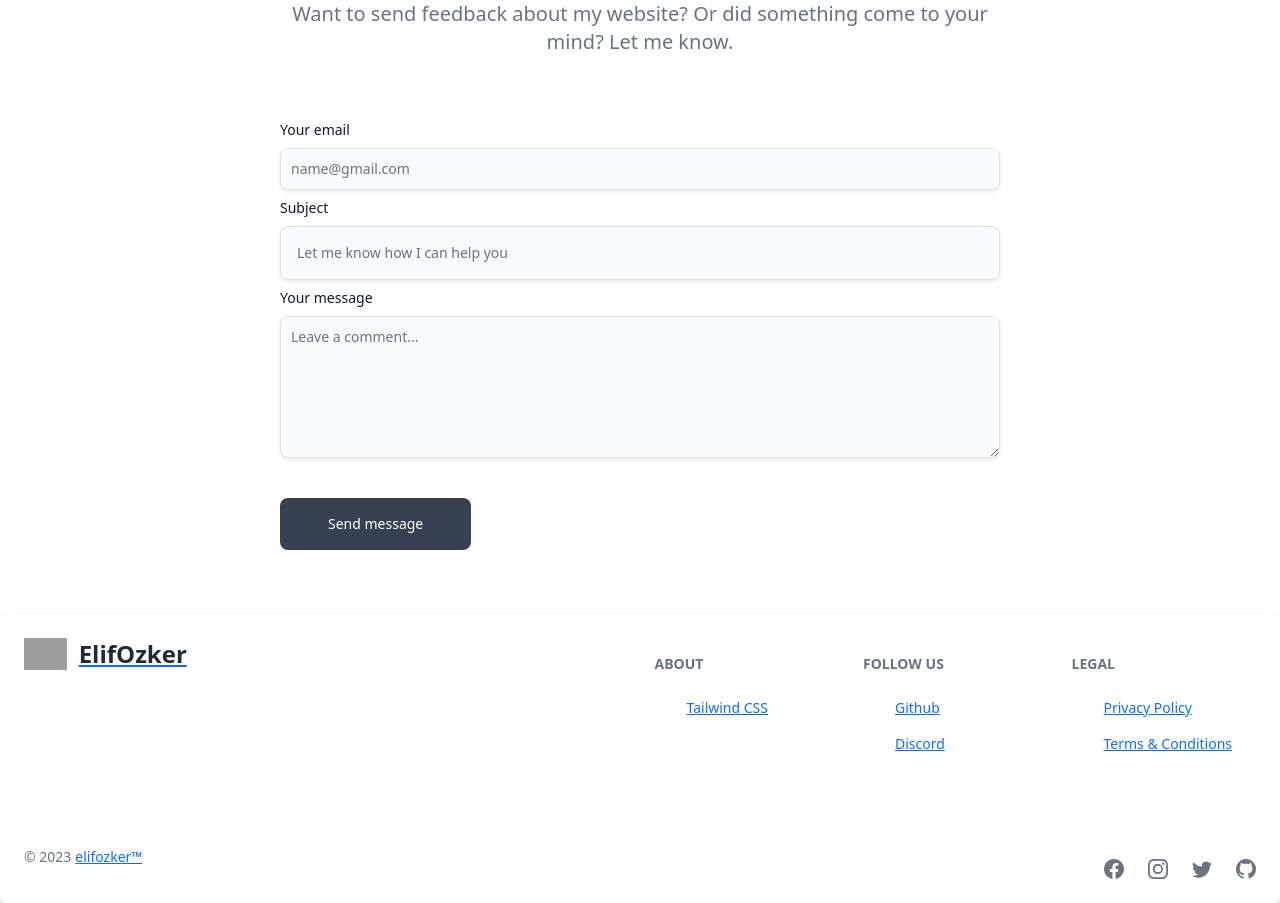
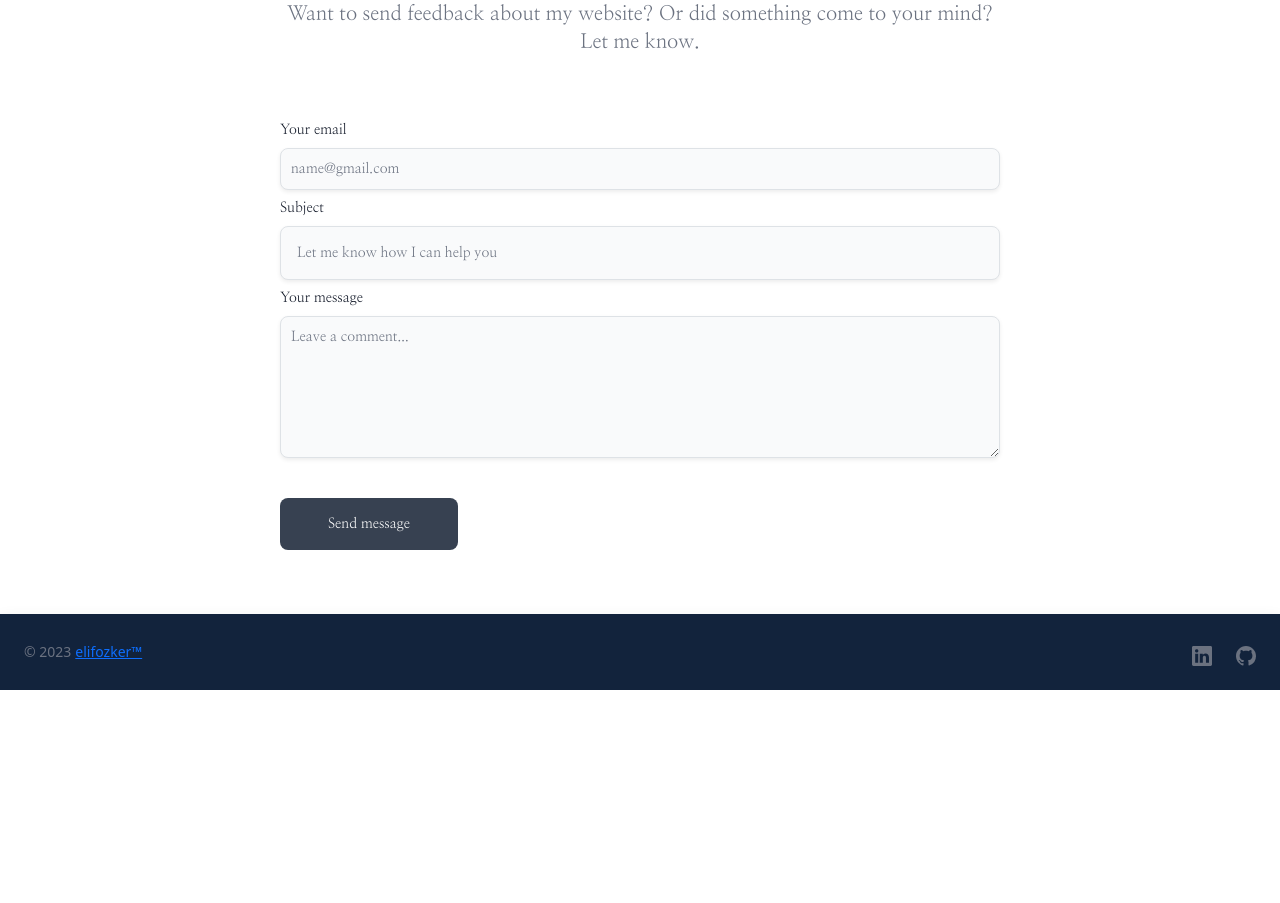
Before and after one commit to elifozker/Personal-Portfolio, a Next.js app: page / in a window 1280 px wide. Shown: the part 2900-3803 px from the top of the page. After the commit the page ends 3590 px from the top, so only its background shows below. Built offline with nearby package versions, Linux system fonts and the light colour scheme; grey boxes are pictures that could not be loaded.

Commit message:
techs and footer changed

```diff
--- a/app/(user)/contact/page.jsx
+++ b/app/(user)/contact/page.jsx
@@ -1,5 +1,6 @@
 "use client";
 import { useState } from "react";
+import styles from "./styles.module.css";
 
 export default function Contact() {
   const [submissionMessage, setSubmissionMessage] = useState("");
@@ -35,14 +36,14 @@ export default function Contact() {
     <>
       <div className="bg-white dark:bg-gray-900">
         <div className="py-8 lg:py-16 px-4 mx-auto max-w-screen-md">
-          <h2 className="mb-4 text-4xl tracking-tight font-extrabold text-center text-gray-900 dark:text-white">
+          <h2 id={styles.font} className="mb-4 text-4xl  text-center text-gray-900">
             Contact With Me
           </h2>
-          <p className="mb-8 lg:mb-16 font-light text-center text-gray-500 dark:text-gray-400 sm:text-xl">
+          <p id={styles.font} className="mb-8 lg:mb-16 font-light text-center text-gray-500 dark:text-gray-400 sm:text-xl">
             Want to send feedback about my website? Or did something come to
             your mind? Let me know.
           </p>
-          <div className="space-y-8">
+          <div id={styles.font}  className="space-y-8">
             <form onSubmit={handleSubmit}>
               <div className="sm:col-span-2 mt-2">
                 <label
--- /dev/null
+++ b/app/(user)/contact/styles.module.css
@@ -0,0 +1,6 @@
+#font{
+    font-family: 'Nanum Myeongjo', serif;
+}
+#fontSecond{
+  font-family: 'Bebas Neue', sans-serif;
+}
--- a/app/(user)/techs/page.jsx
+++ b/app/(user)/techs/page.jsx
@@ -28,7 +28,7 @@ const Techs = () => {
               className="card rounded-3xl w-32 h-16 text-center mb-16 text-[#F9F9F9] transform motion-safe:hover:-translate-y-1 motion-safe:hover:scale-110 transition ease-in-out duration-300"
             >
               <div className="card-body">
-                <h5 id={styles.font} className="card-title mt-1 ">{technology.skill}</h5>
+                <h5 id={styles.font} className="card-title mt-1  text-[#F9F9F9] ">{technology.skill}</h5>
               </div>
             </div>
           ))}
--- a/app/components/footer/index.js
+++ b/app/components/footer/index.js
@@ -1,73 +1,23 @@
 'use client';
 
 import { Footer } from 'flowbite-react';
-import { BsDribble, BsFacebook, BsGithub, BsInstagram, BsTwitter } from 'react-icons/bs';
+import { BsGithub, BsLinkedin } from 'react-icons/bs';
 
 export default function FooterWithSocialMediaIcons() {
   return (
-    <Footer container>
-      <div className="w-full">
-        <div className="grid w-full justify-between sm:flex sm:justify-between md:flex md:grid-cols-1">
-          <div>
-            <Footer.Brand
-              alt="Logo"
-              href="https://flowbite.com"
-              name="ElifOzker"
-              src="https://flowbite.com/docs/images/logo.svg"
-            />
-          </div>
-          <div className="grid grid-cols-2 gap-8 sm:mt-4 sm:grid-cols-3 sm:gap-6">
-            <div>
-              <Footer.Title title="about" />
-              <Footer.LinkGroup col>
-                <Footer.Link href="#">
-                  Tailwind CSS
-                </Footer.Link>
-              </Footer.LinkGroup>
-            </div>
-            <div>
-              <Footer.Title title="Follow us" />
-              <Footer.LinkGroup col>
-                <Footer.Link href="#">
-                  Github
-                </Footer.Link>
-                <Footer.Link href="#">
-                  Discord
-                </Footer.Link>
-              </Footer.LinkGroup>
-            </div>
-            <div>
-              <Footer.Title title="Legal" />
-              <Footer.LinkGroup col>
-                <Footer.Link href="#">
-                  Privacy Policy
-                </Footer.Link>
-                <Footer.Link href="#">
-                  Terms & Conditions
-                </Footer.Link>
-              </Footer.LinkGroup>
-            </div>
-          </div>
-        </div>
-        <Footer.Divider />
+
+    <Footer className='bg-[#12233C] rounded-none' container>
+      <div className="w-full ">
         <div className="w-full sm:flex sm:items-center sm:justify-between">
           <Footer.Copyright
             by="elifozker™"
             href="#"
             year={2023}
           />
-          <div className="mt-4 flex space-x-6 sm:mt-0 sm:justify-center">
+          <div className="mt-2 flex space-x-6 sm:mt-0 sm:justify-center">
             <Footer.Icon
               href="#"
-              icon={BsFacebook}
-            />
-            <Footer.Icon
-              href="#"
-              icon={BsInstagram}
-            />
-            <Footer.Icon
-              href="#"
-              icon={BsTwitter}
+              icon={BsLinkedin}
             />
             <Footer.Icon
               href="#"
```
Also changed, not shown: app/(user)/contact/styles.modules.css (deleted).
